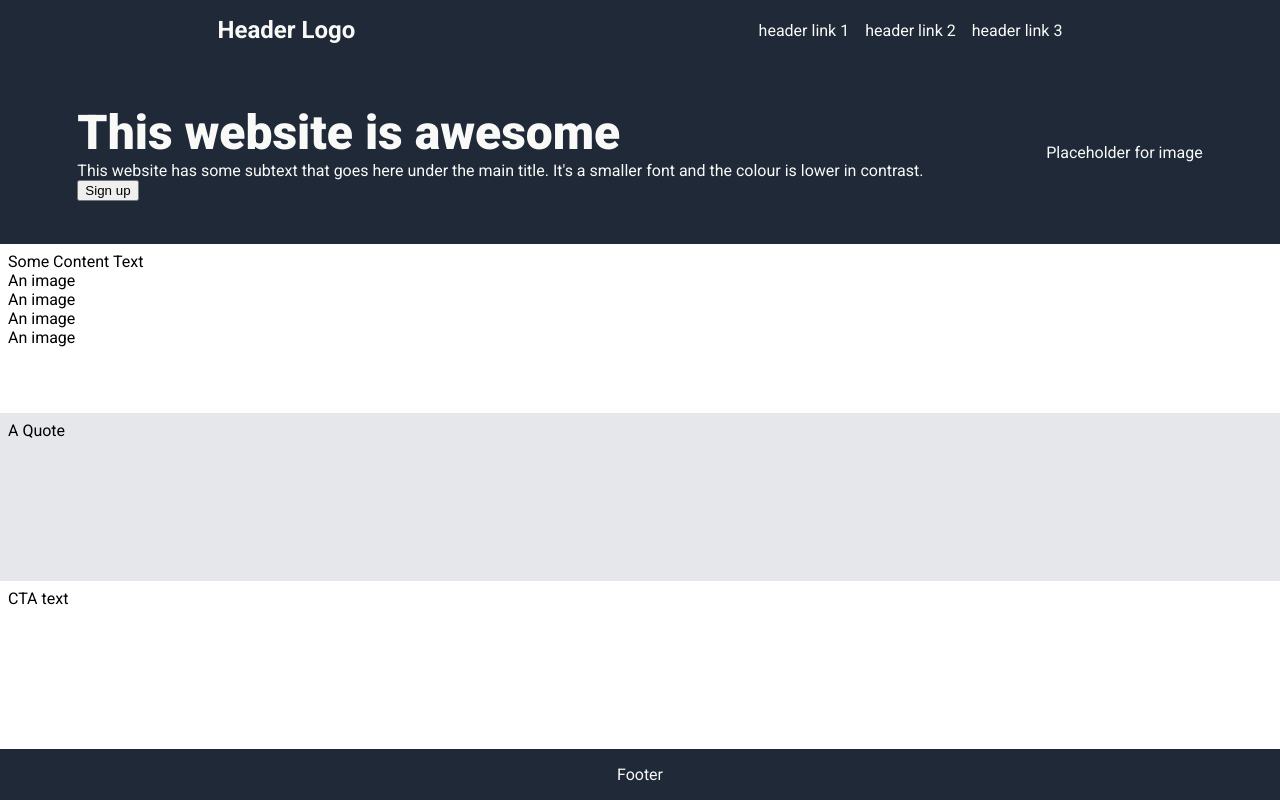
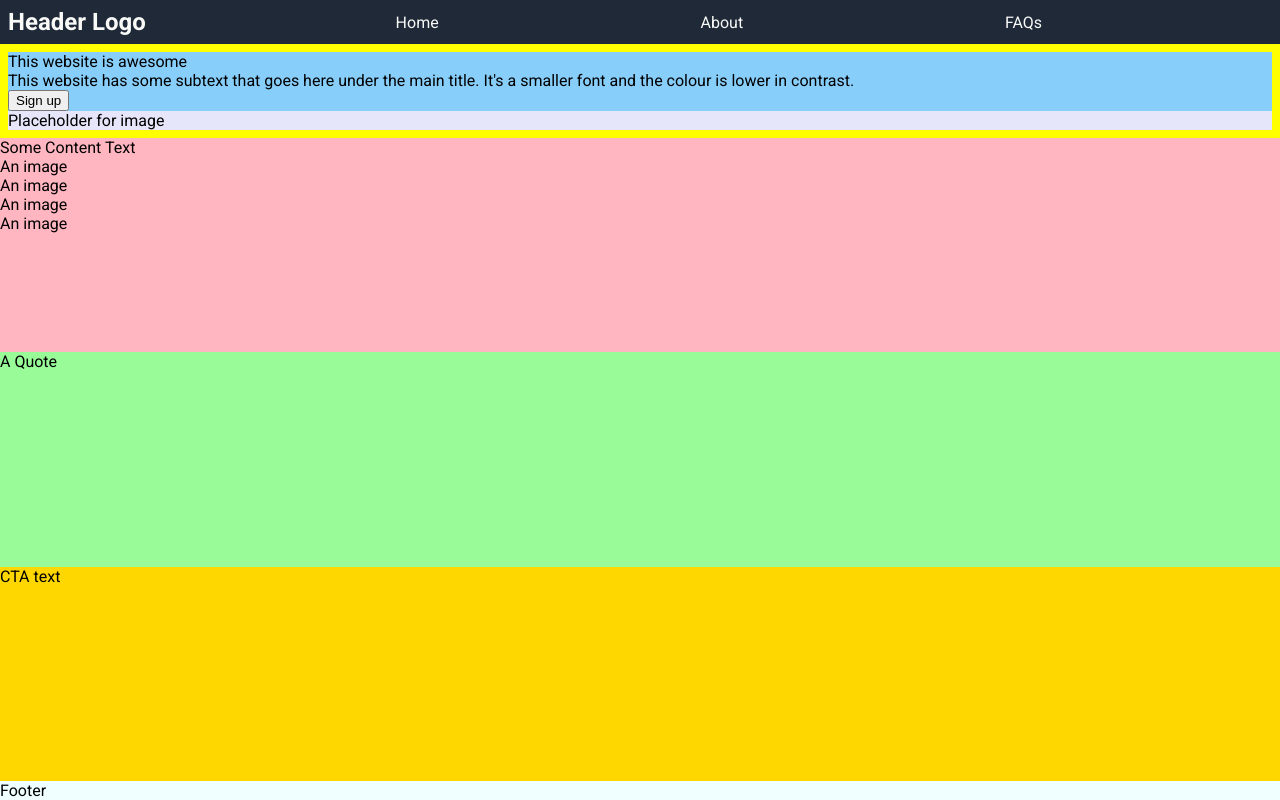
Before and after one commit to aishah-a/landing-page, a plain HTML site: page index.html in a window 1280 px wide. Drawn offline with Linux system fonts and the light colour scheme.

Commit message:
Fix header wrap and shrink

```diff
--- a/index.html
+++ b/index.html
@@ -15,13 +15,13 @@
             </div>
             <ul class="header_links">
                 <li class="header_link">
-                    <a href="/index.html">header link 1</a>
+                    <a href="/index.html">Home</a>
                 </li>
                 <li class="header_link">
-                    <a href="/index.html">header link 2</a>
+                    <a href="/index.html">About</a>
                 </li>
                 <li class="header_link">
-                    <a href="/index.html">header link 3</a>
+                    <a href="/index.html">FAQs</a>
                 </li>
             </ul>
         </div>
--- a/style.css
+++ b/style.css
@@ -4,39 +4,41 @@ body {
     display: flex;
     flex-direction: column;
     font-family: 'Roboto', sans-serif;
+    min-width: fit-content;
 }
 
-.hero,
-.content,
-.quote,
-.cta {
-    padding: 8px;
-    flex: 1;
-    justify-content: space-around;
-}
-
-
-.header, .hero, .footer {
+.header {
     display: flex;
     justify-content: space-around;
     align-items: center;
     background-color: #1F2937;
     color: #F9FAF8;
-    padding: 16px;
+    padding: 8px;
 }
 
-.header > .logo {
+.logo {
     font-size: 24px;
     font-weight: 700;
 }
 
+
+/*
+.hero {
+    height: 300px;
+}
+
+*/
+
+
+/* list/link styles all good, move back up later */
 ul {
+    list-style-type: none;
     margin: 0;
-    padding: 0;
-    list-style-type: none;
+    padding-left: 20px;
     display: flex;
-    gap: 16px;
-
+    gap: 32px;
+    justify-content: space-evenly;
+    flex: 1;
 }
 
 a {
@@ -44,16 +46,39 @@ a {
     color: #F9FAF8;
 }
 
-.hero_title {
-    font-size: 48px;
-    font-weight: 900;
-}
 
 
 .hero {
-    flex: 1 1 0;
+    background-color: yellow;
+    padding: 8px;
+}
+
+.hero_left {
+    background-color: lightskyblue;
+}
+
+.hero_image {
+    background-color: lavender;
+}
+
+.content {
+    background-color: lightpink;
 }
 
 .quote {
-    background-color: #E5E7EB;
+    background-color: palegreen;
 }
+
+.cta {
+    background-color: gold;
+}
+
+.footer {
+    background-color: azure;
+}
+
+.content,
+.quote,
+.cta {
+    flex: 1;
+}
```
